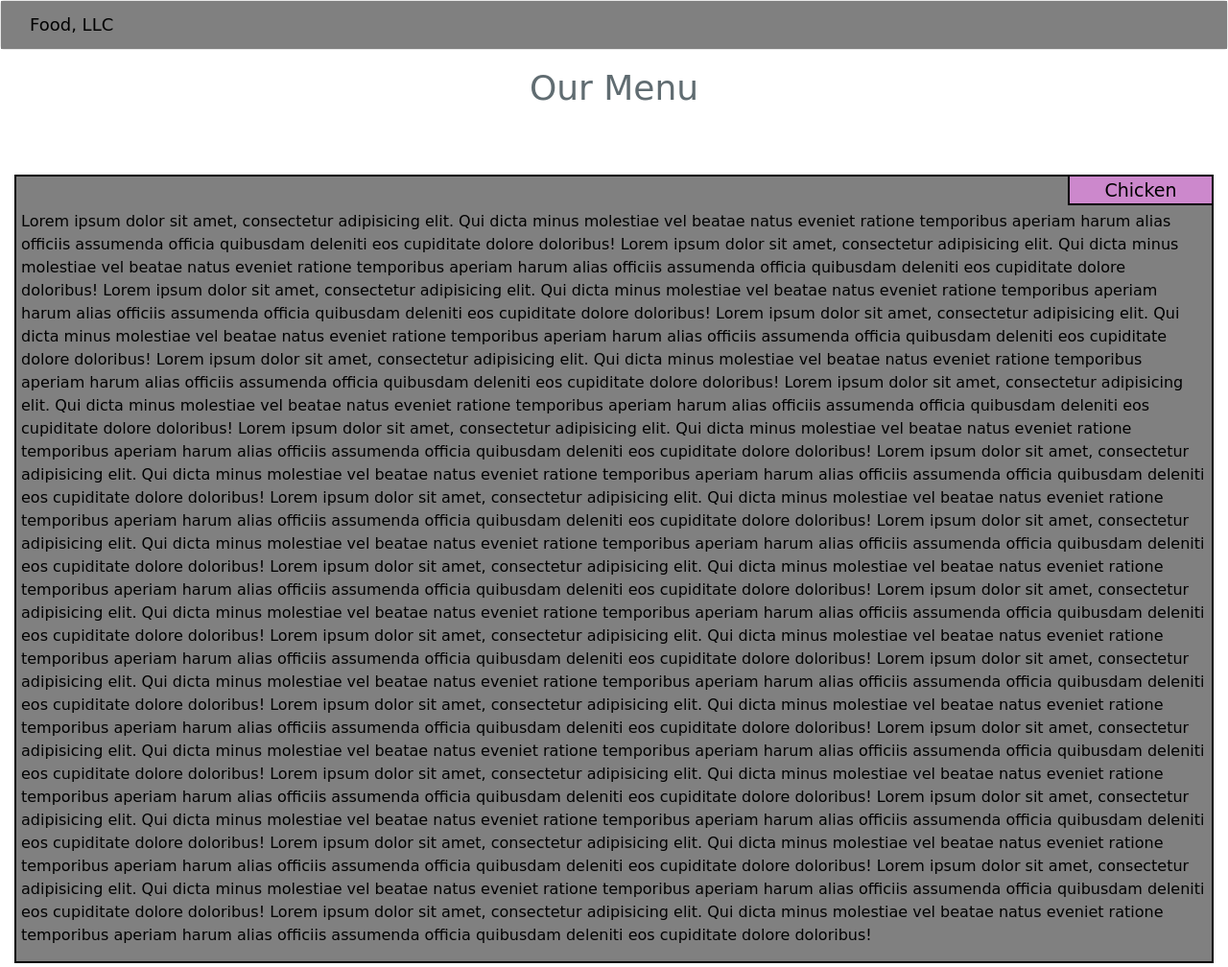
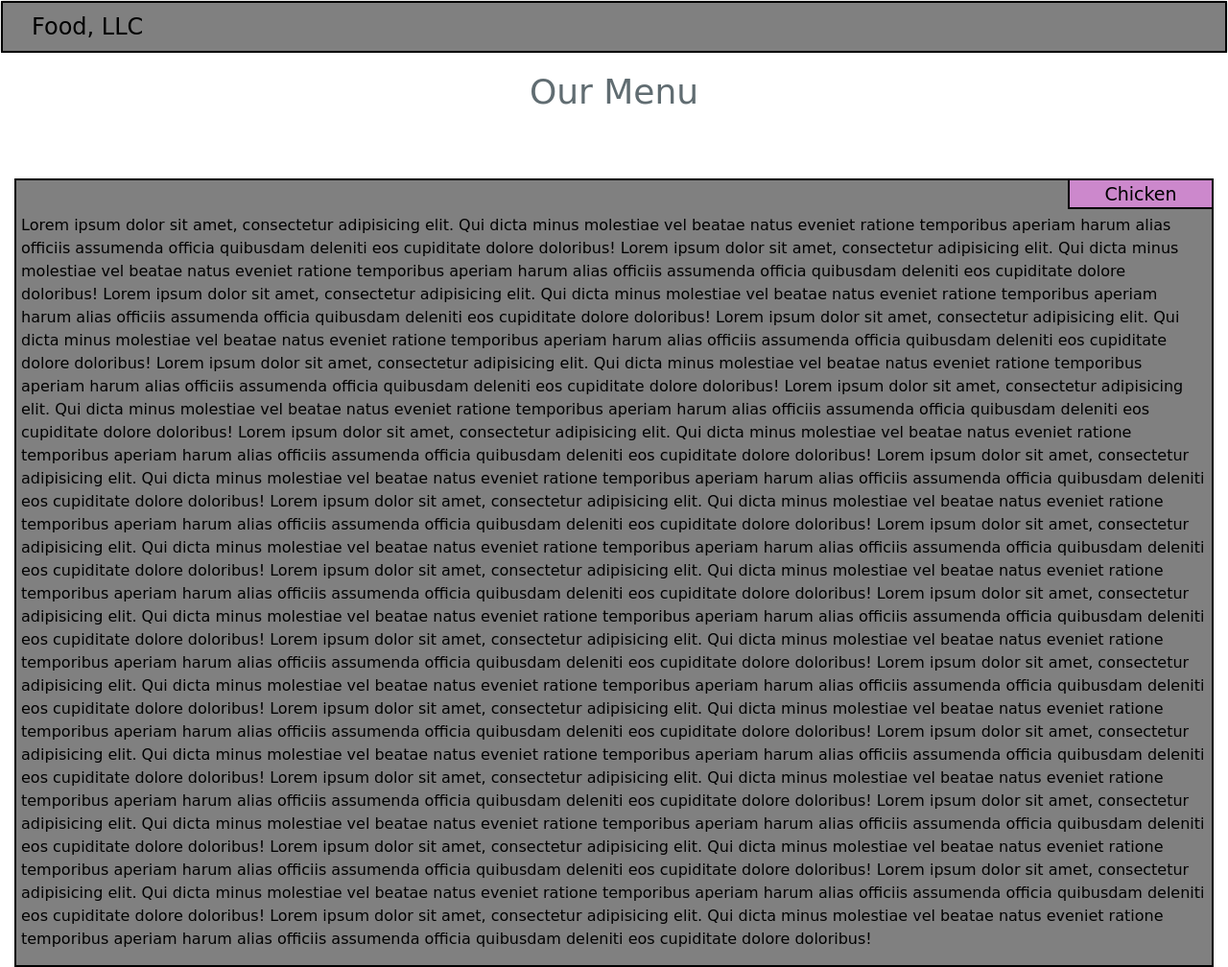
Before and after one commit to Kromas/coursera-test, a plain HTML site: page index.html in a window 1280 px wide. Shown: the top 1008 px of the page at 96% size. Drawn offline with Linux system fonts and the light colour scheme.

Commit message:
Modifications to title and header

```diff
--- a/stylesheets/styles.css
+++ b/stylesheets/styles.css
@@ -63,11 +63,13 @@ p {
   margin: 0 auto;
   width: 100%;
   background-color: gray;
+  border: 2px solid;
 }
 
 .navbar-brand {
   margin-left: 15px !important;
   color: black !important;
+  font-size: 24px;
 }
 
 .navbar-default .navbar-toggle .icon-bar {
```
